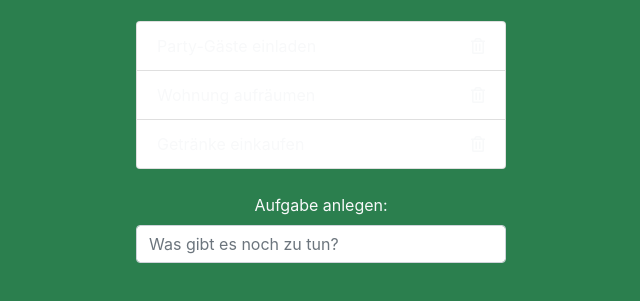
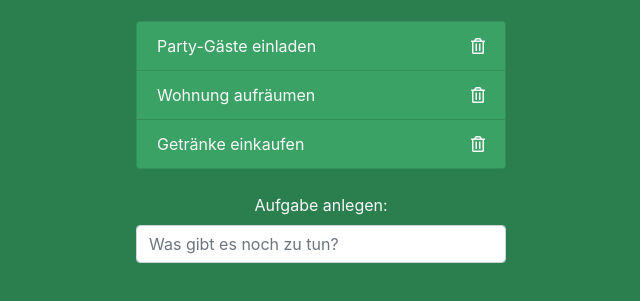
Before and after one commit to gso-fe/event-listening-example, a plain HTML site: page index.html in a window 1280 px wide. Shown: the part 75-376 px from the top of the page, without its empty margins (319-959 px from the left). Drawn offline with nearby package versions, Linux system fonts and the light colour scheme.

Commit message:
Update styles.css

```diff
--- a/styles.css
+++ b/styles.css
@@ -14,7 +14,7 @@ input[type=text]:placeholder{
 
   outline:none;
 }
-.tasks li{
+.task-list li{
   background: #3ba266;
 }
 .deleteTask{
```
